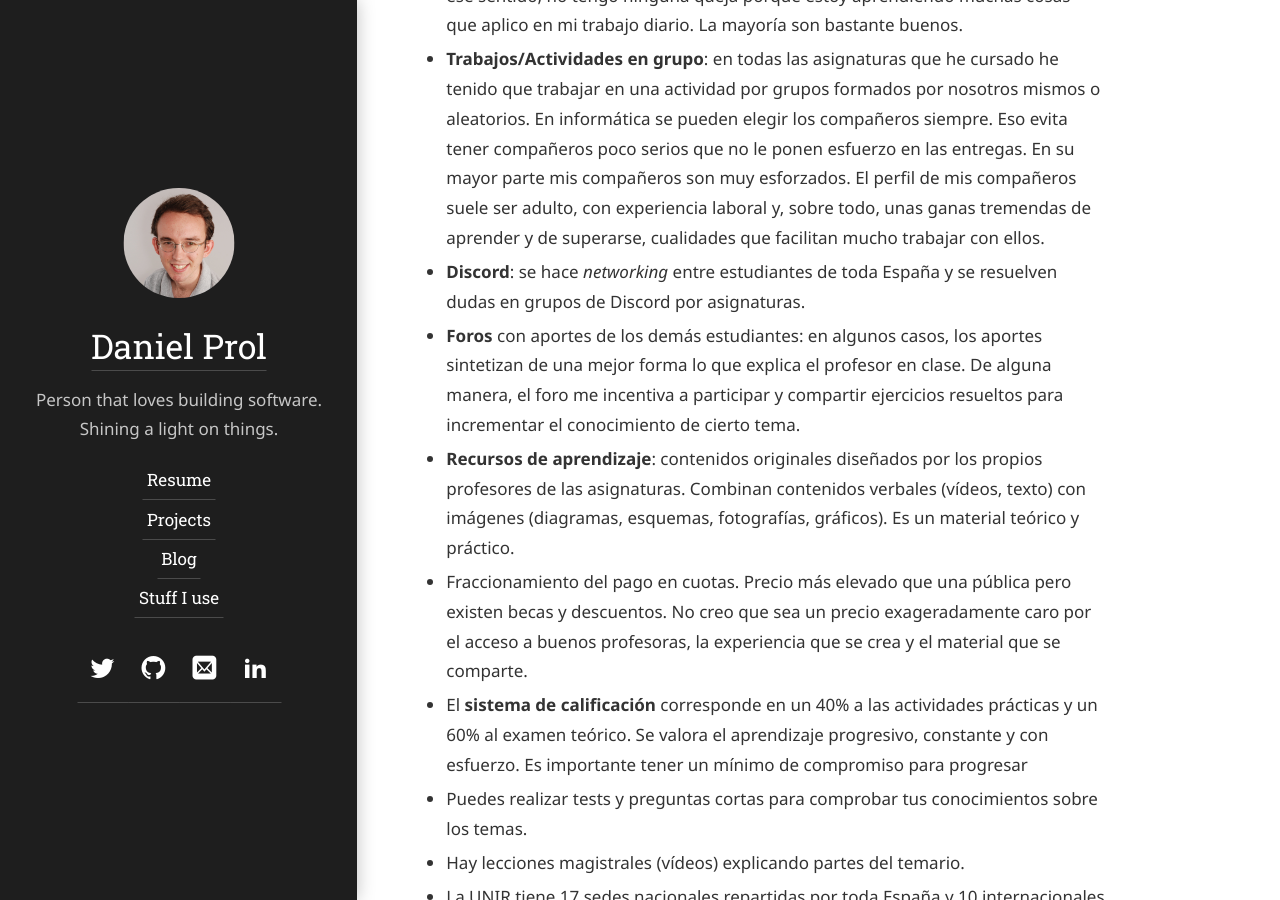
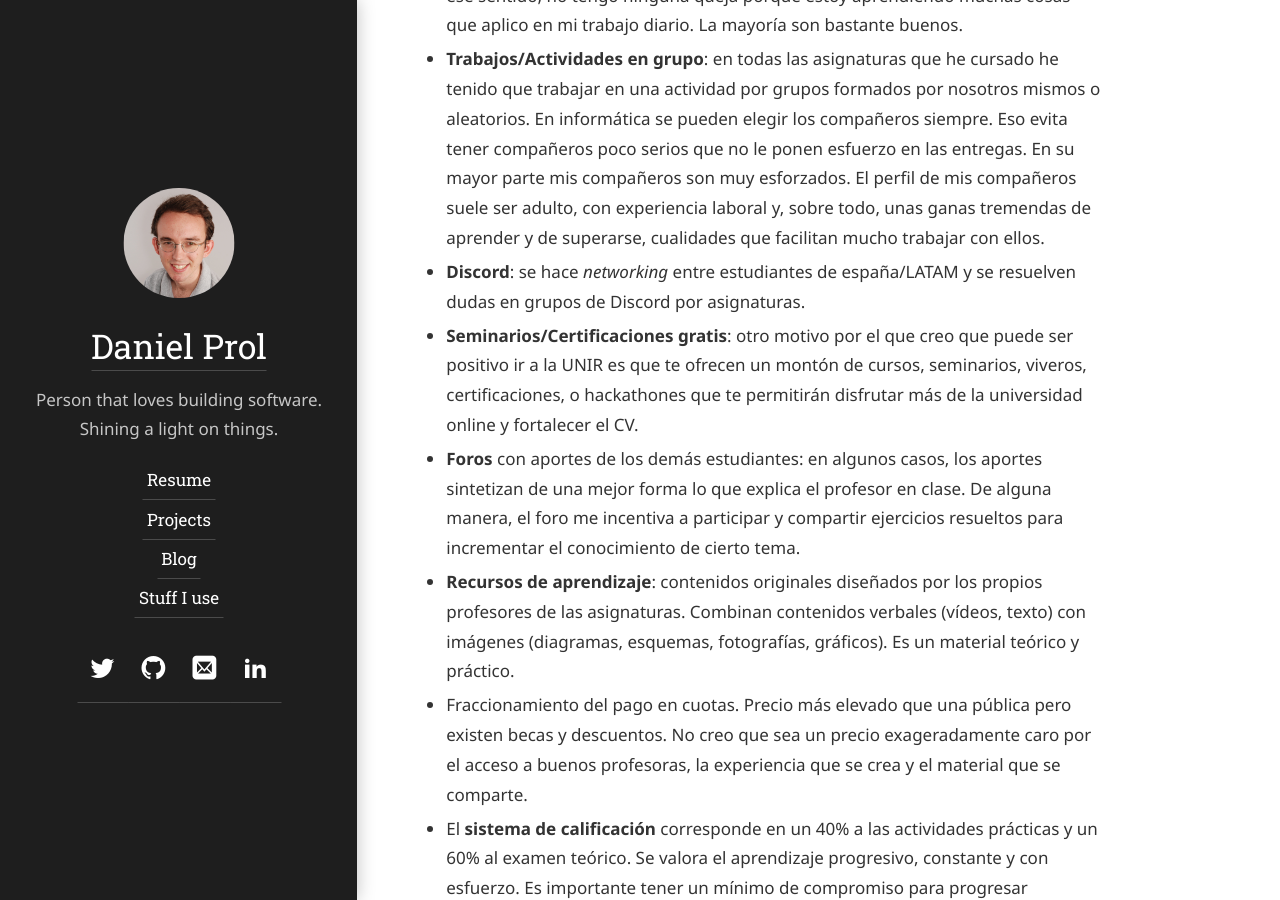
Before and after one commit to dprol/dprol.github.io, a Jekyll site: the page built from hydejack/_posts/2021-07-04-uoc-unir.md, in a window 1280 px wide and 900 px high, scrolled down 2336 px. Built offline with Jekyll 4.4.1, drawn with Linux system fonts in a browser that asks for light colours; some web fonts are replaced.

Commit message:
Update 2021-07-04-uoc-unir.md

```diff
--- a/hydejack/_posts/2021-07-04-uoc-unir.md
+++ b/hydejack/_posts/2021-07-04-uoc-unir.md
@@ -18,7 +18,8 @@ No soy amigo de los atajos. Yo soy de la idea de que aprender sólidamente los f
 - **Carga elevada de trabajo y estudio**: cada asignatura tiene **mucha documentación y cantidad de contenido** (mínimo 10 temas por asignatura), lo que me obliga a estudiar con mucha antelación para el examen teórico, por lo que tienes que organizarte y leerlo todo con tiempo, además de tomar apuntes durante todo el periodo. El material lo cuelgan todo en la plataforma al inicio de la asignatura para que uno pueda descargárselo, tomar apuntes o imprimir aquello que a cada uno más le interese. Está muy bien desarrollado con imágenes, ejemplos, esquemas, diagramas, etc. Creo que el contenido está bien desglosado y me parece bastante completo. El material de apoyo que presentan los profesores y los ejemplos de clase ayudan a entender mejor el temario.
 - La mayoría de los **profesores** son doctores en la materia y me parece que tienen una calidad buena. En general, saben explicar y se toman su tiempo aunque hay otros que no le echan tantas ganas y están acostumbrados a un cierto estilo. En ese sentido, no tengo ninguna queja porque estoy aprendiendo muchas cosas que aplico en mi trabajo diario. La mayoría son bastante buenos.
 - **Trabajos/Actividades en grupo**: en todas las asignaturas que he cursado he tenido que trabajar en una actividad por grupos formados por nosotros mismos o aleatorios. En informática se pueden elegir los compañeros siempre. Eso evita tener compañeros poco serios que no le ponen esfuerzo en las entregas. En su mayor parte mis compañeros son muy esforzados. El perfil de mis compañeros suele ser adulto, con experiencia laboral y, sobre todo, unas ganas tremendas de aprender y de superarse, cualidades que facilitan mucho trabajar con ellos.
-- **Discord**: se hace _networking_ entre estudiantes de toda España y se resuelven dudas en grupos de Discord por asignaturas.
+- **Discord**: se hace _networking_ entre estudiantes de españa/LATAM y se resuelven dudas en grupos de Discord por asignaturas.
+- **Seminarios/Certificaciones gratis**: otro motivo por el que creo que puede ser positivo ir a la UNIR es que te ofrecen un montón de cursos, seminarios, viveros, certificaciones, o hackathones que te permitirán disfrutar más de la universidad online y fortalecer el CV.
 - **Foros** con aportes de los demás estudiantes: en algunos casos, los aportes sintetizan de una mejor forma lo que explica el profesor en clase. De alguna manera, el foro me incentiva a participar y compartir ejercicios resueltos para incrementar el conocimiento de cierto tema.
 - **Recursos de aprendizaje**: contenidos originales diseñados por los propios profesores de las asignaturas. Combinan contenidos verbales (vídeos, texto) con imágenes (diagramas, esquemas, fotografías, gráficos). Es un material teórico y práctico.
 - Fraccionamiento del pago en cuotas. Precio más elevado que una pública pero existen becas y descuentos. No creo que sea un precio exageradamente caro por el acceso a buenos profesoras, la experiencia que se crea y el material que se comparte.
```
